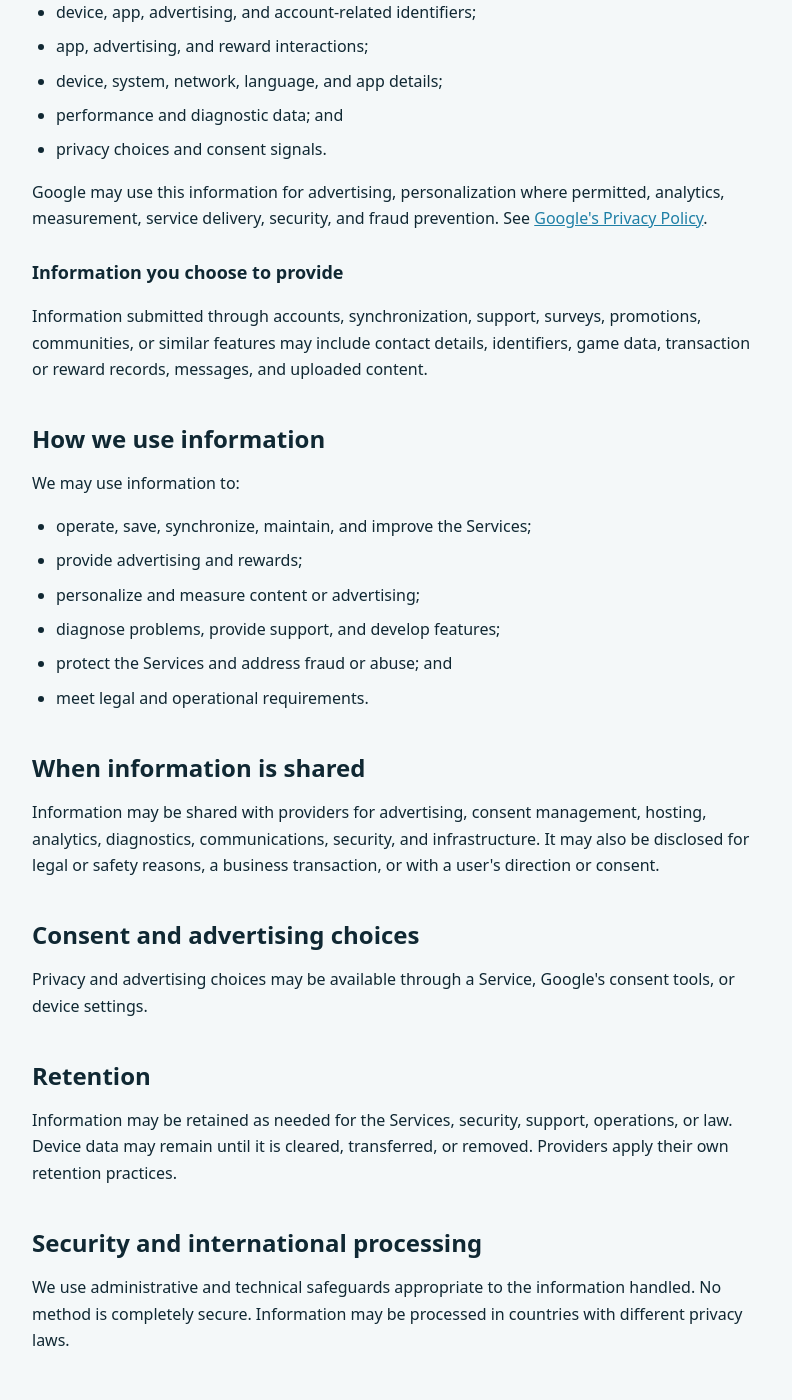
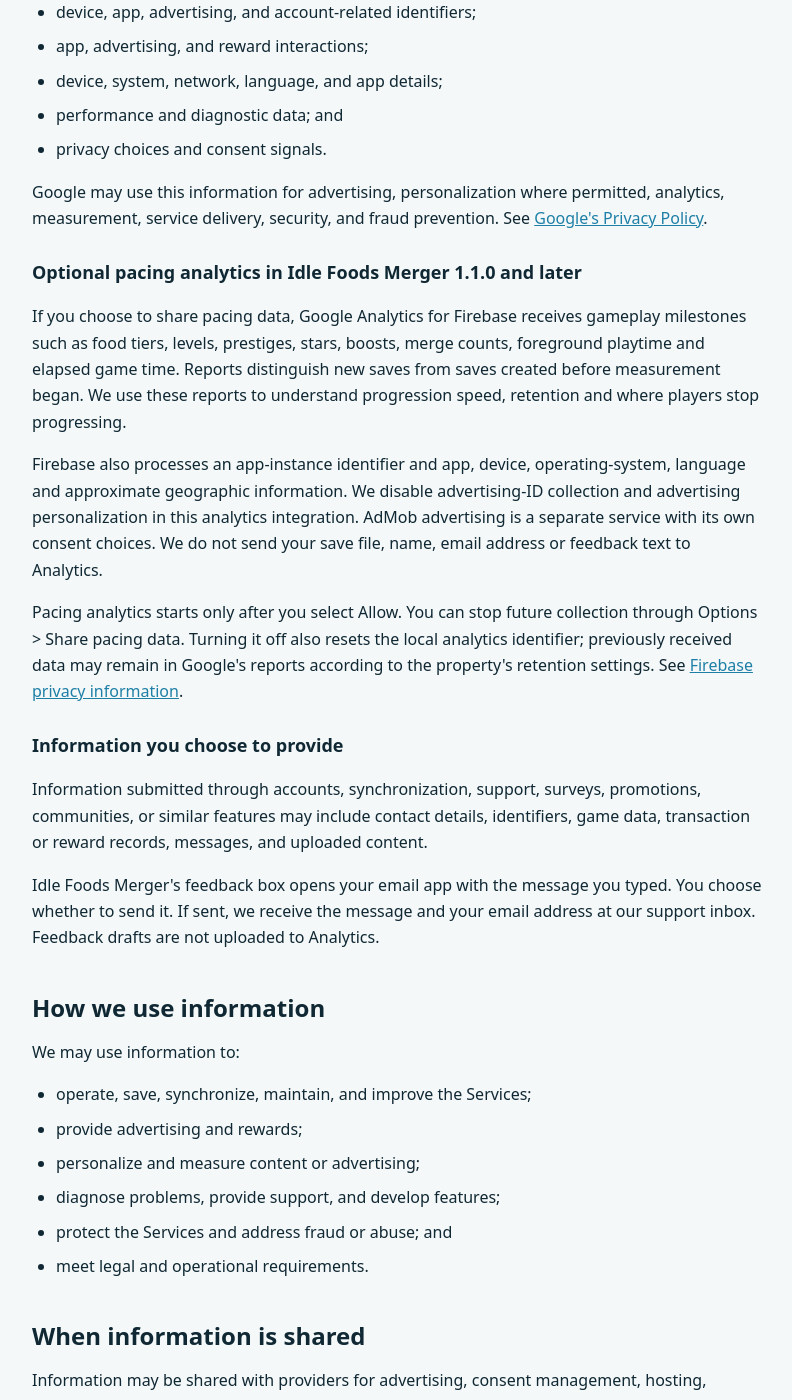
Before and after one commit to frkns/frkns.github.io, a Jekyll site: the page DolphinGroup/privacy/index.html, which Jekyll copies as it is, in a window 1280 px wide and 1400 px high, scrolled down 801 px. Shown: the whole window, without its empty margins (242-1034 px from the left). Built offline with Jekyll 4.4.1, drawn with Linux system fonts in a browser that asks for light colours; some of the changed text lies outside the part shown.

Commit message:
Disclose optional Idle Foods Merger pacing analytics and email feedback

```diff
--- a/DolphinGroup/privacy/index.html
+++ b/DolphinGroup/privacy/index.html
@@ -38,7 +38,7 @@
   <div>
     <span class="eyebrow">Dolphin Group</span>
     <h1>Privacy Policy</h1>
-    <p class="effective">Effective August 15, 2026</p>
+    <p class="effective">Effective September 10, 2026</p>
   </div>
 </header>
 
@@ -62,8 +62,15 @@
   </ul>
   <p>Google may use this information for advertising, personalization where permitted, analytics, measurement, service delivery, security, and fraud prevention. See <a href="https://policies.google.com/privacy">Google's Privacy Policy</a>.</p>
 
+  <h3>Optional pacing analytics in Idle Foods Merger 1.1.0 and later</h3>
+  <p>If you choose to share pacing data, Google Analytics for Firebase receives gameplay milestones such as food tiers, levels, prestiges, stars, boosts, merge counts, foreground playtime and elapsed game time. Reports distinguish new saves from saves created before measurement began. We use these reports to understand progression speed, retention and where players stop progressing.</p>
+  <p>Firebase also processes an app-instance identifier and app, device, operating-system, language and approximate geographic information. We disable advertising-ID collection and advertising personalization in this analytics integration. AdMob advertising is a separate service with its own consent choices. We do not send your save file, name, email address or feedback text to Analytics.</p>
+  <p>Pacing analytics starts only after you select Allow. You can stop future collection through Options &gt; Share pacing data. Turning it off also resets the local analytics identifier; previously received data may remain in Google's reports according to the property's retention settings. See <a href="https://firebase.google.com/support/privacy">Firebase privacy information</a>.</p>
+
   <h3>Information you choose to provide</h3>
   <p>Information submitted through accounts, synchronization, support, surveys, promotions, communities, or similar features may include contact details, identifiers, game data, transaction or reward records, messages, and uploaded content.</p>
+
+  <p>Idle Foods Merger's feedback box opens your email app with the message you typed. You choose whether to send it. If sent, we receive the message and your email address at our support inbox. Feedback drafts are not uploaded to Analytics.</p>
 
   <h2>How we use information</h2>
   <p>We may use information to:</p>
```
